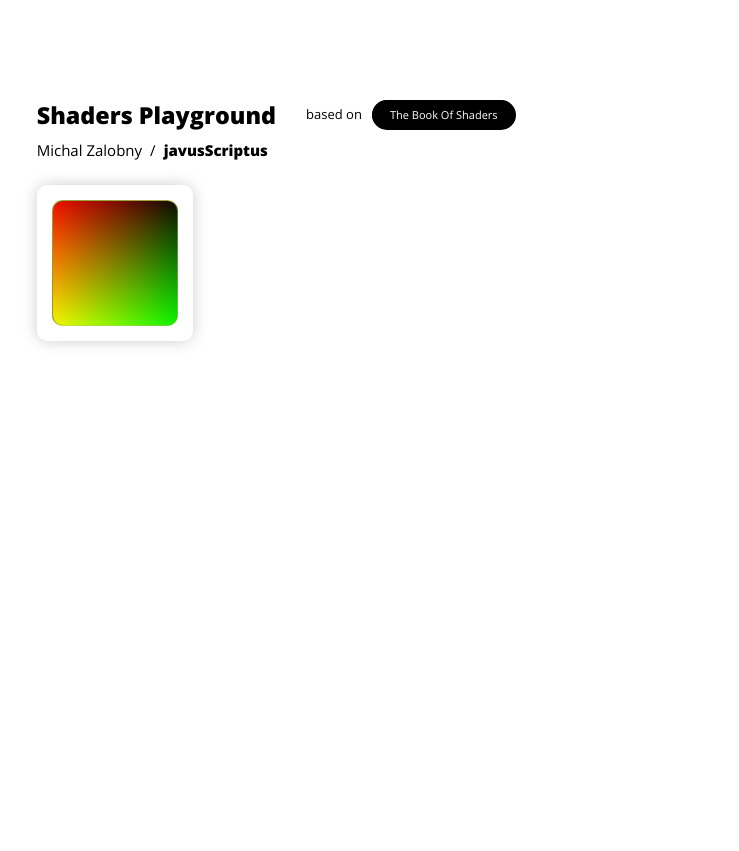
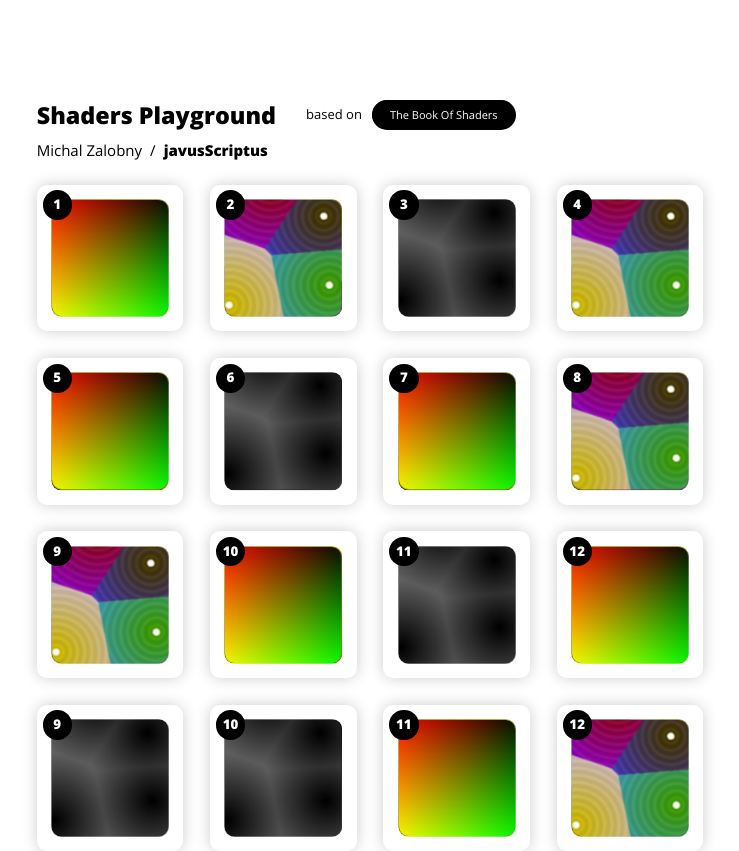
Before and after one commit to michalzalobny/book-of-shaders-playground, a Next.js app: page / in a window 1280 px wide. Shown: the whole page, without its empty margins (270-1009 px from the left). Before the commit the page ends 800 px from the top, so only its background shows below. Built offline with nearby package versions, Linux system fonts and the light colour scheme; no server answers.

Commit message:
Add tiles

```diff
--- a/src/components/ShaderTile/ShaderTile.module.scss
+++ b/src/components/ShaderTile/ShaderTile.module.scss
@@ -21,11 +21,11 @@
     box-shadow: 0 0 25px rgba(0, 0, 0, 0.2);
 
     [data-card='1'] {
-      transform: translate(-50%, -50%) rotateX(-180deg) rotateY(180deg) scale(0.75);
+      transform: translate(-50%, -50%) rotateX(-180deg) rotateY(180deg) scale(0.6);
     }
 
     [data-card='2'] {
-      transform: translate(-50%, -50%) rotateX(0deg) rotateY(0deg) scale(0.75);
+      transform: translate(-50%, -50%) rotateX(0deg) rotateY(0deg) scale(0.6);
     }
   }
 }
@@ -41,6 +41,30 @@
   height: 80%;
   transition: transform 1.1s;
   transition-timing-function: cubic-bezier(0.64, 0.02, 0.16, 0.97) t;
-
   backface-visibility: hidden;
 }
+
+.numberWrapper {
+  position: absolute;
+  z-index: 2;
+  top: 4%;
+  left: 4%;
+  width: 20%;
+  height: 20%;
+  border-radius: 50%;
+  background-color: var(--black);
+}
+
+.number {
+  position: absolute;
+  top: 50%;
+  left: 50%;
+  transform: translate(-50%, -60%);
+  font-weight: 800;
+  color: var(--white);
+  font-size: 1.2rem;
+
+  @media screen and (min-width: 767px) {
+    font-size: 2rem;
+  }
+}
--- a/src/components/ShaderTile/ShaderTile.tsx
+++ b/src/components/ShaderTile/ShaderTile.tsx
@@ -18,6 +18,9 @@ export const ShaderTile = (props: Props) => {
     <>
       <LinkHandler elHref={elHref}>
         <div className={styles.wrapper}>
+          <div className={styles.numberWrapper}>
+            <span className={styles.number}>{number}</span>
+          </div>
           <div data-card="1" className={styles.imageWrapper}>
             <PreloadImage imageSrc={imageSrc} alt={number} />
           </div>
--- a/src/containers/IndexPage/IndexPage.module.scss
+++ b/src/containers/IndexPage/IndexPage.module.scss
@@ -95,7 +95,7 @@
   margin-top: 4rem;
   display: grid;
   grid-template-columns: 1fr 1fr;
-  grid-gap: 2rem;
+  grid-gap: 4rem;
 
   @media screen and (min-width: 767px) {
     grid-template-columns: 1fr 1fr 1fr 1fr;
--- a/src/containers/IndexPage/IndexPage.tsx
+++ b/src/containers/IndexPage/IndexPage.tsx
@@ -8,6 +8,8 @@ import { ShaderTile } from 'components/ShaderTile/ShaderTile';
 import styles from './IndexPage.module.scss';
 import sharedStyles from 'utils/sharedStyles.module.scss';
 import img1 from 'assets/tileImages/1.jpg';
+import img2 from 'assets/tileImages/2.jpg';
+import img3 from 'assets/tileImages/3.jpg';
 
 export default function IndexPage() {
   return (
@@ -46,6 +48,21 @@ export default function IndexPage() {
         </header>
         <div className={styles.tilesWrapper}>
           <ShaderTile elHref="/1" imageSrc={img1.src} number="1" />
+          <ShaderTile elHref="/1" imageSrc={img2.src} number="2" />
+          <ShaderTile elHref="/1" imageSrc={img3.src} number="3" />
+          <ShaderTile elHref="/1" imageSrc={img2.src} number="4" />
+          <ShaderTile elHref="/1" imageSrc={img1.src} number="5" />
+          <ShaderTile elHref="/1" imageSrc={img3.src} number="6" />
+          <ShaderTile elHref="/1" imageSrc={img1.src} number="7" />
+          <ShaderTile elHref="/1" imageSrc={img2.src} number="8" />
+          <ShaderTile elHref="/1" imageSrc={img2.src} number="9" />
+          <ShaderTile elHref="/1" imageSrc={img1.src} number="10" />
+          <ShaderTile elHref="/1" imageSrc={img3.src} number="11" />
+          <ShaderTile elHref="/1" imageSrc={img1.src} number="12" />
+          <ShaderTile elHref="/1" imageSrc={img3.src} number="9" />
+          <ShaderTile elHref="/1" imageSrc={img3.src} number="10" />
+          <ShaderTile elHref="/1" imageSrc={img1.src} number="11" />
+          <ShaderTile elHref="/1" imageSrc={img2.src} number="12" />
         </div>
       </div>
     </>
```
Also changed, not shown: src/assets/tileImages/2.jpg (added), src/assets/tileImages/3.jpg (added).
